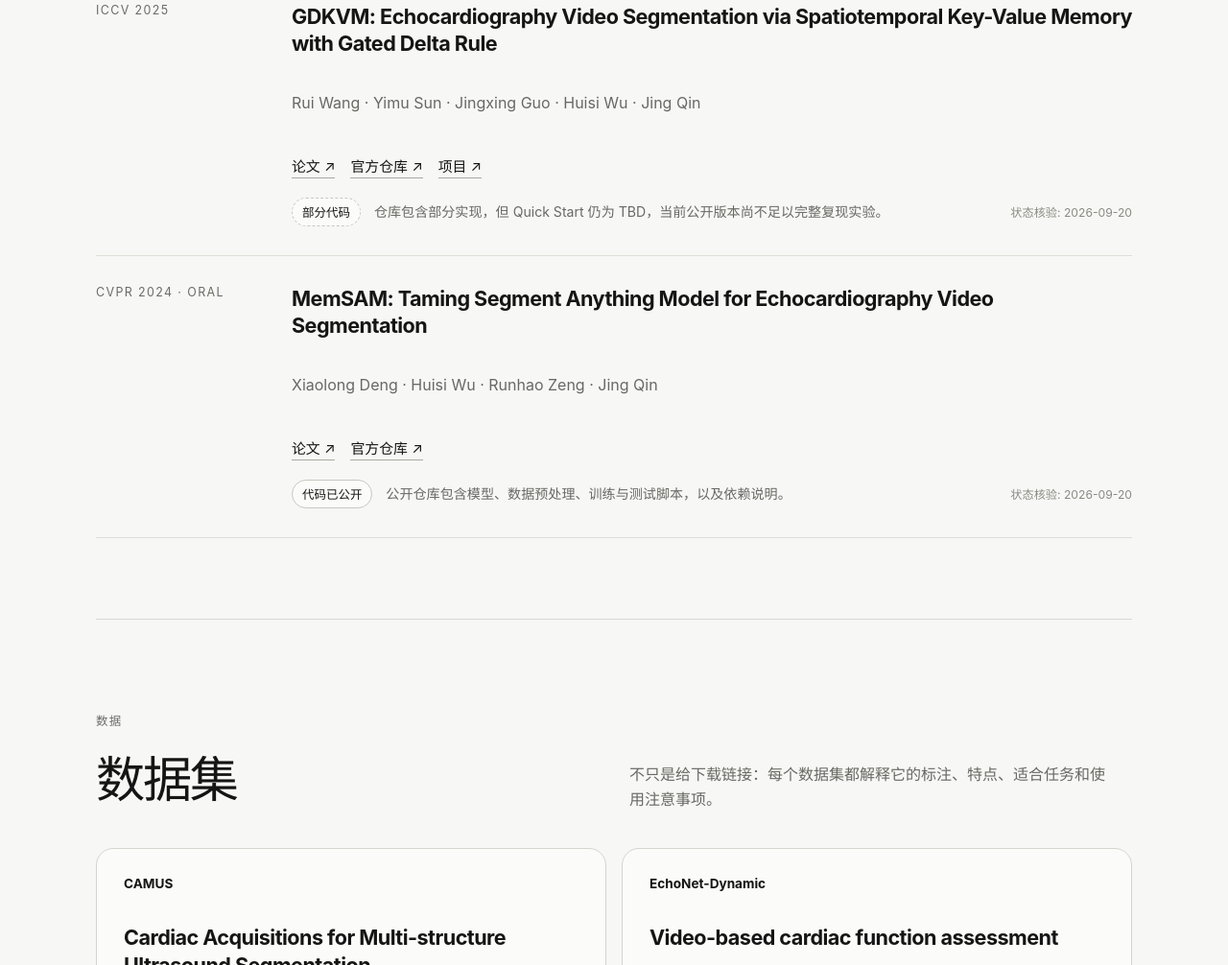
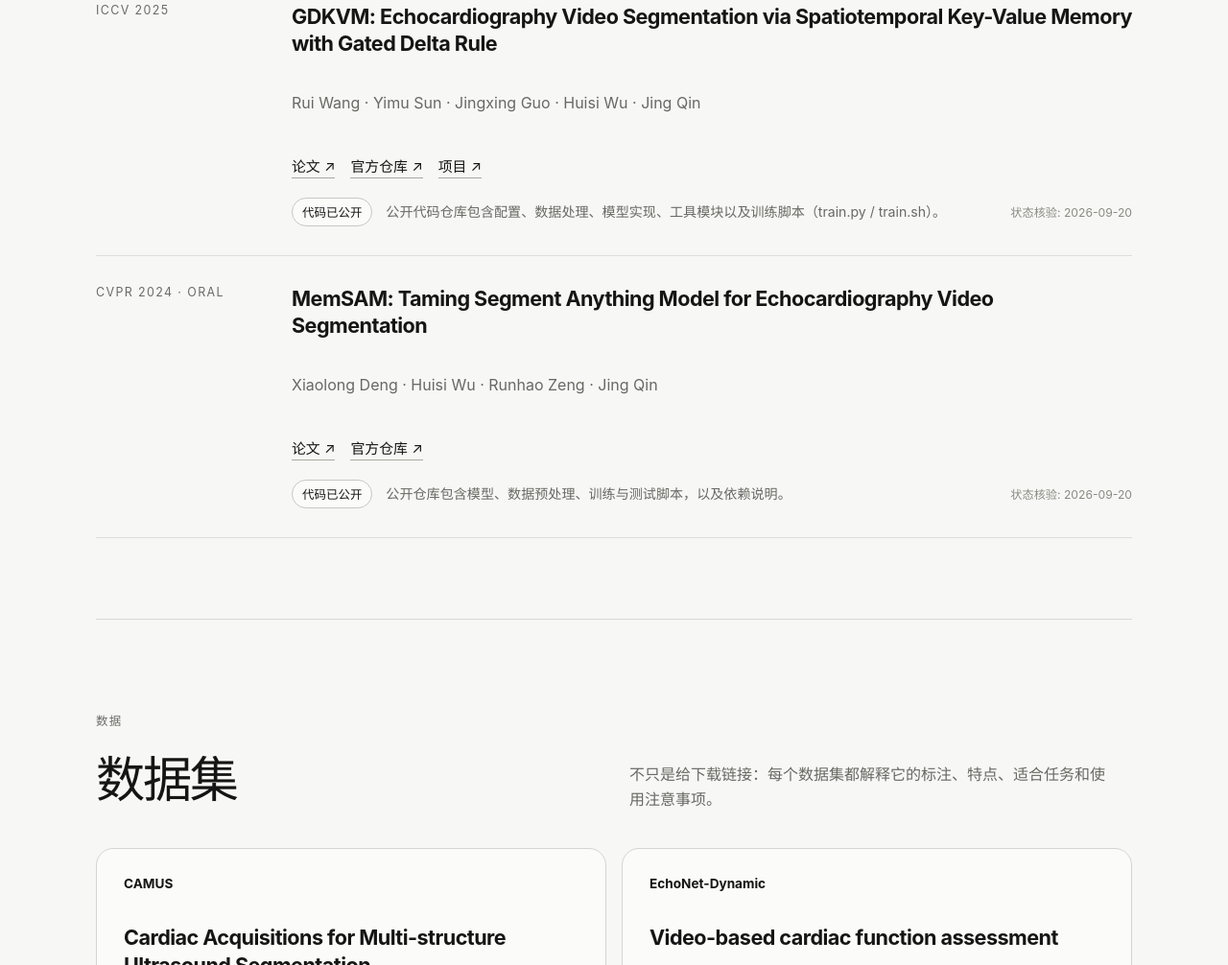
Before and after one commit to wangrui2025/awesome-echocardiography, an Astro site: page / in a window 1280 px wide. Shown: the part 1180-2186 px from the top of the page at 96% size. Built offline with nearby package versions, Linux system fonts and the light colour scheme; Astro itself is replaced by a stand-in of ours.

Commit message:
fix: point GDKVM to released code (#6)

```diff
--- a/src/components/HomePage.astro
+++ b/src/components/HomePage.astro
@@ -128,7 +128,7 @@ const copy = isZh ? {
               </div>
               <div class="code-status-row">
                 <span class:list={["code-status", `code-status--${item.codeStatus}`]}>
-                  {item.codeStatus === "available" ? copy.codeAvailable : item.codeStatus === "partial" ? copy.codePartial : item.codeStatus === "announced" ? copy.codeAnnounced : copy.codeNone}
+                  {item.codeStatus === "available" ? copy.codeAvailable : item.codeStatus === "announced" ? copy.codeAnnounced : copy.codeNone}
                 </span>
                 <span class="code-status-note" title={isZh ? item.codeNoteZh : item.codeNoteEn}>
                   {isZh ? item.codeNoteZh : item.codeNoteEn}
--- a/src/data.ts
+++ b/src/data.ts
@@ -16,12 +16,12 @@ export const papers = [
     title: 'GDKVM: Echocardiography Video Segmentation via Spatiotemporal Key-Value Memory with Gated Delta Rule',
     authors: 'Rui Wang · Yimu Sun · Jingxing Guo · Huisi Wu · Jing Qin',
     paper: 'https://openaccess.thecvf.com/content/ICCV2025/html/Wang_GDKVM_Echocardiography_Video_Segmentation_via_Spatiotemporal_Key-Value_Memory_with_Gated_ICCV_2025_paper.html',
-    repository: 'https://github.com/wangrui2025/GDKVM',
+    repository: 'https://github.com/wangrui2025/gdkvm_code',
     project: 'https://wangrui2025.github.io/GDKVM/en/',
-    codeStatus: 'partial',
+    codeStatus: 'available',
     codeVerifiedAt: '2026-09-20',
-    codeNoteZh: '仓库包含部分实现，但 Quick Start 仍为 TBD，当前公开版本尚不足以完整复现实验。',
-    codeNoteEn: 'The repository contains part of the implementation, but Quick Start remains TBD and the current public release is not yet sufficient for full reproduction.',
+    codeNoteZh: '公开代码仓库包含配置、数据处理、模型实现、工具模块以及训练脚本（train.py / train.sh）。',
+    codeNoteEn: 'The public code repository includes configs, dataset utilities, model implementation, supporting utilities, and training scripts (train.py / train.sh).',
   },
   {
     venue: 'CVPR 2024 · Oral',
```
